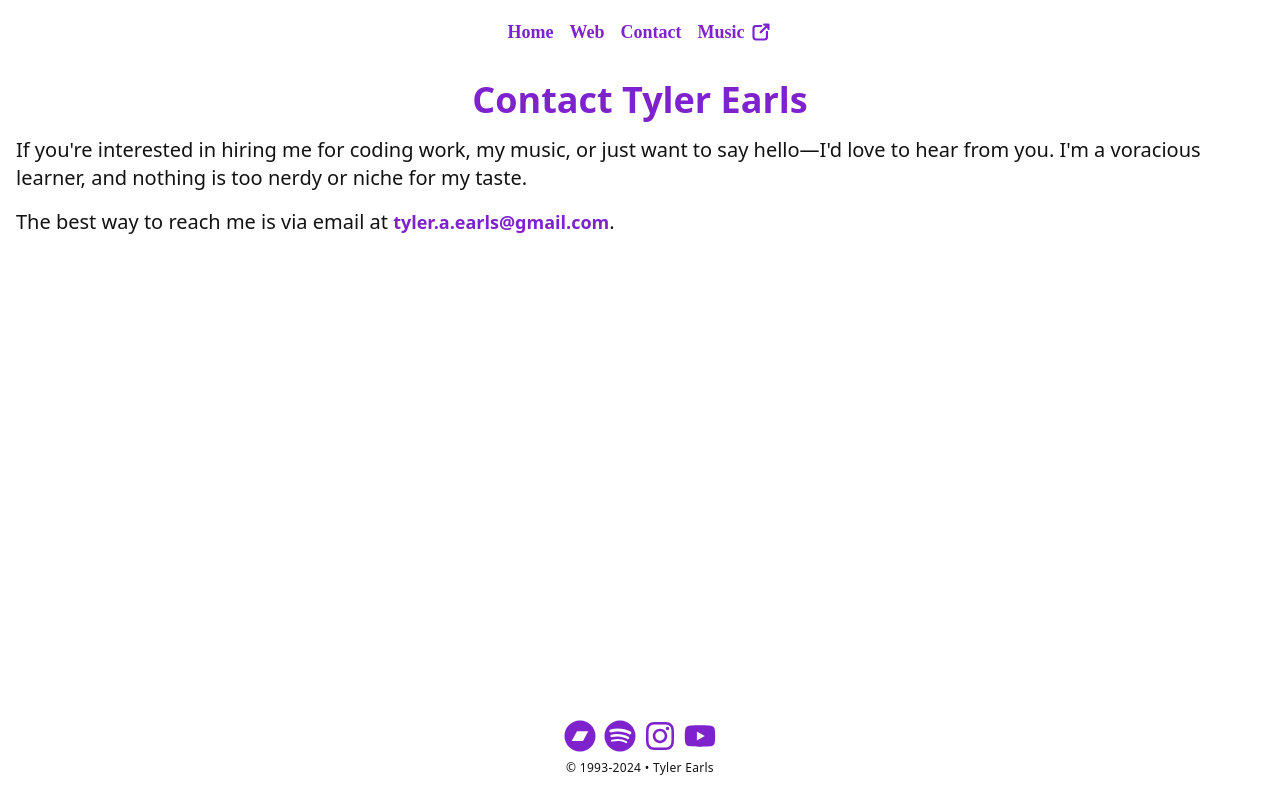
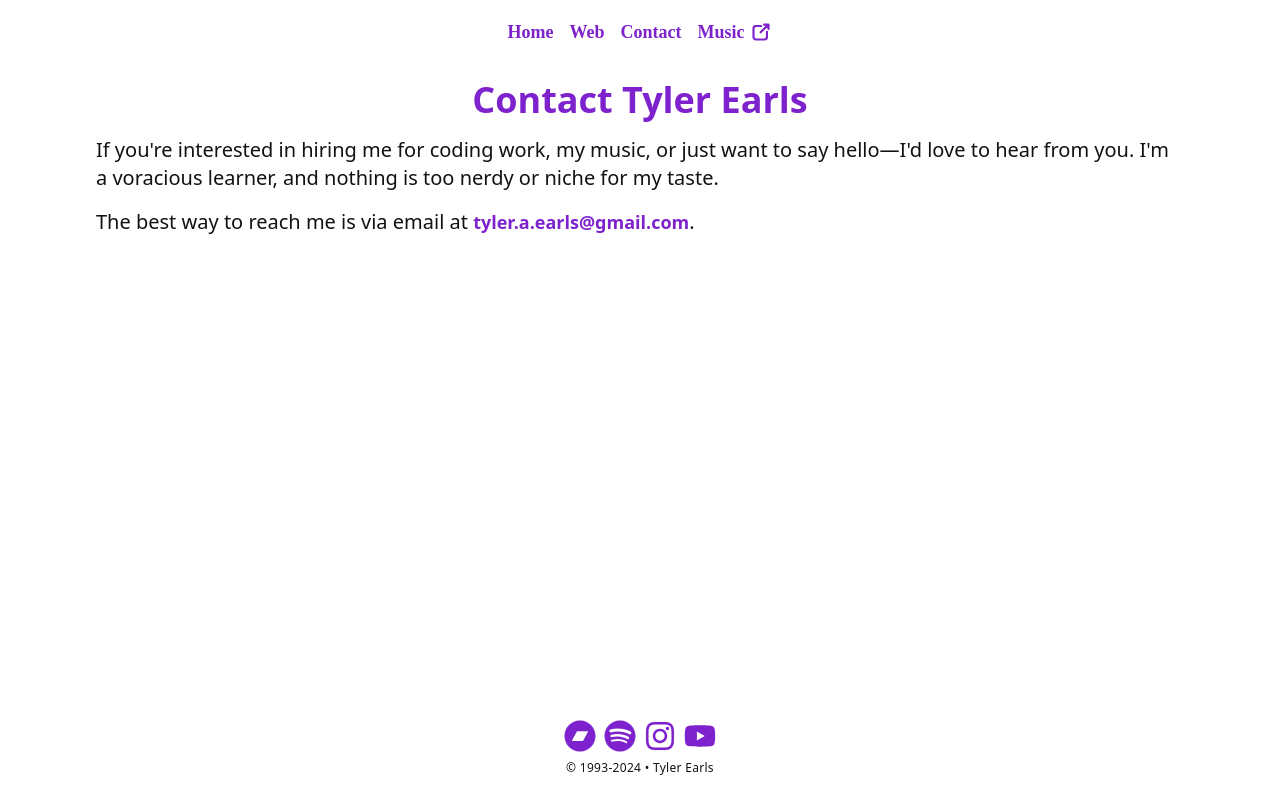
Before and after one commit to taearls/cuckooandthebirds, a React (Vite) app: page /contact in a window 1280 px wide. Built offline with nearby package versions, Linux system fonts and the light colour scheme.

Commit message:
update styles of page container

```diff
--- a/src/components/layout/PageContainer/PageContainer.tsx
+++ b/src/components/layout/PageContainer/PageContainer.tsx
@@ -7,7 +7,7 @@ export type PageContainerProps = {
 export default function PageContainer({ children }: PageContainerProps) {
   return (
     <div
-      className={`${styles["page-container"]} top-0 mx-auto mt-48 w-full bg-none p-4 leading-8 sm:mt-16`}
+      className={`${styles["page-container"]} top-0 mx-auto mt-48 w-full bg-none px-24 py-4 leading-8 sm:mt-16`}
     >
       {children}
     </div>
```
